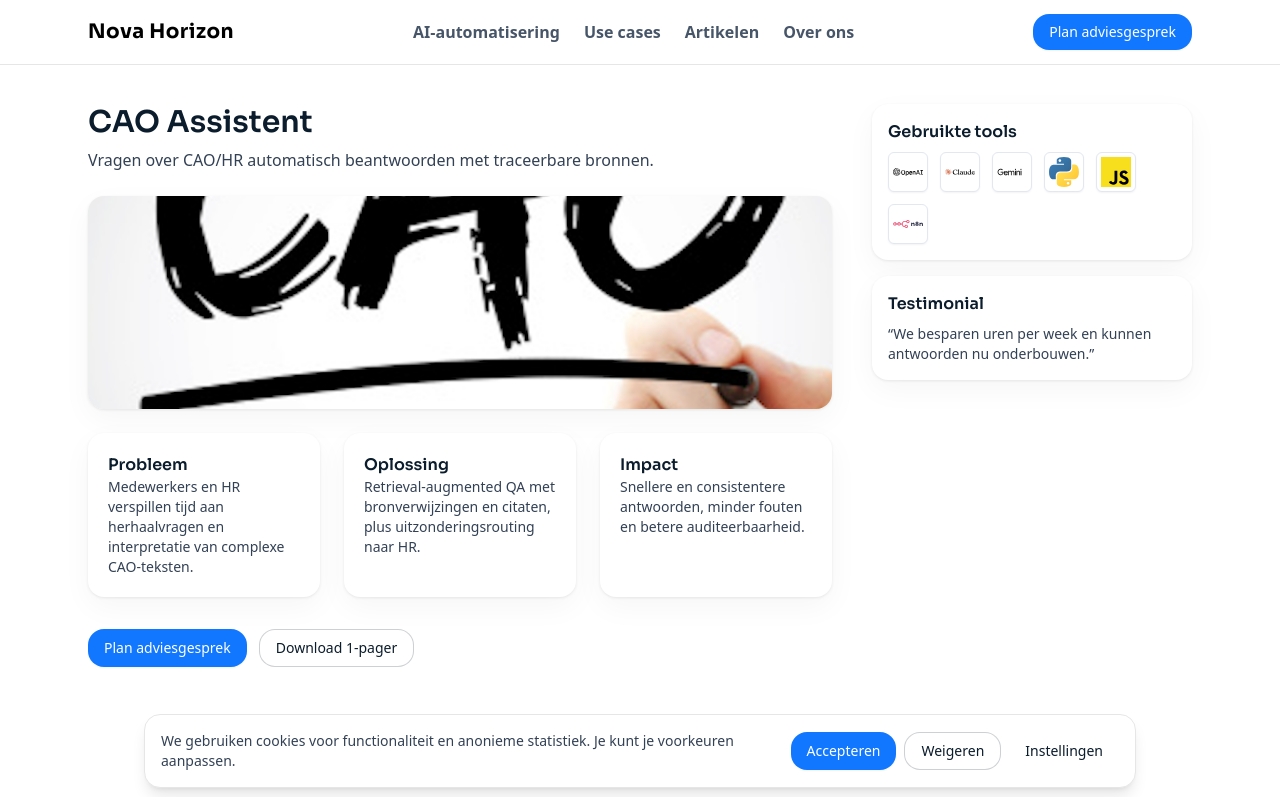
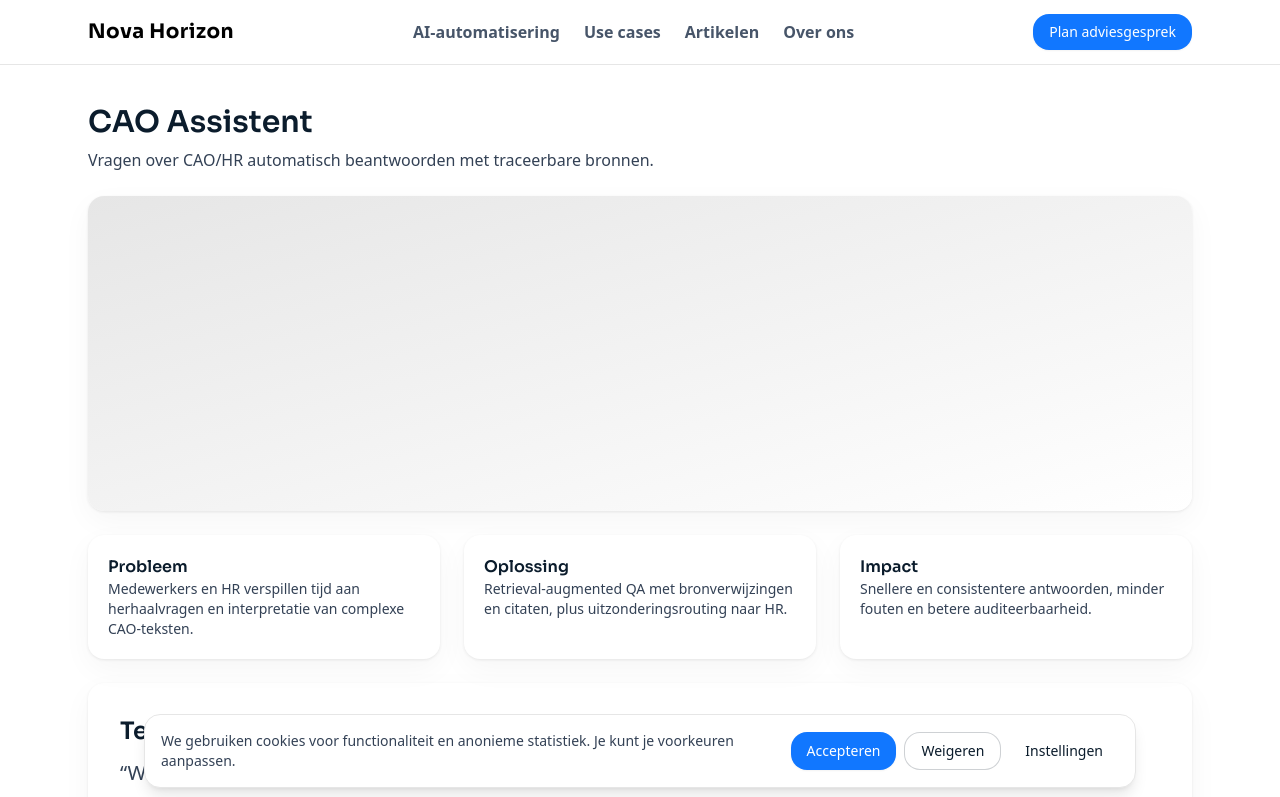
Before and after one commit to cwazuidema/novahorizon_corporate, a Next.js app: page /use-cases/cao-assistent in a window 1280 px wide. Shown: the top 797 px of the page. Built offline with nearby package versions, Linux system fonts and the light colour scheme.

Commit message:
Update UseCasePage to render Markdown content with ReactMarkdown and remark-gfm support. Enhance UseCaseCard for video embedding and improve use case data with new titles and testimonials. Add new use case content in Markdown format for better presentation.

```diff
--- a/app/use-cases/[slug]/page.js
+++ b/app/use-cases/[slug]/page.js
@@ -3,35 +3,54 @@ import Card from '../../../components/Card';
 import Button from '../../../components/Button';
 import { useCaseList, getUseCaseBySlug } from '../../../data/useCases';
 import { notFound } from 'next/navigation';
+import fs from 'fs';
+import path from 'path';
+import ReactMarkdown from 'react-markdown';
+import remarkGfm from 'remark-gfm';
 
 export async function generateStaticParams() {
     return useCaseList.map((u) => ({ slug: u.slug }));
 }
 
+// Render Markdown content using a robust library with GitHub-flavored Markdown support
+
 export default function UseCasePage({ params }) {
     const uc = getUseCaseBySlug(params.slug);
     if (!uc) return notFound();
     const videoEmbedUrl = uc.videoUrl ? (uc.videoUrl.includes('watch?v=') ? uc.videoUrl.replace('watch?v=', 'embed/') : uc.videoUrl) : null;
+    const mdFilePath = path.join(process.cwd(), 'content', 'use-cases', `${uc.slug}.md`);
+    let mdContent = '';
+    try {
+        if (fs.existsSync(mdFilePath)) {
+            mdContent = fs.readFileSync(mdFilePath, 'utf8');
+        }
+    } catch (e) {
+        // ignore missing file
+    }
     return (
         <main className="py-10">
             <Container>
-                <div className="grid gap-10 md:grid-cols-[1fr_320px]">
+                <div className="space-y-10">
                     <section>
                         <h1 className="mb-2 text-3xl font-semibold text-primary" style={{ fontFamily: 'var(--font-sora), var(--font-inter), ui-sans-serif' }}>{uc.name}</h1>
-                        <p className="mb-6 text-slate-700 max-w-2xl">{uc.blurb}</p>
+                        <p className="mb-6 text-slate-700">{uc.blurb}</p>
                         <Card className="mb-6 overflow-hidden">
-                            <div className="relative w-full" style={{ aspectRatio: '3.5 / 1' }}>
-                                {uc.image ? (
-                                    <img
-                                        src={uc.image}
-                                        alt=""
-                                        aria-hidden="true"
-                                        className="absolute inset-0 h-full w-full object-cover"
+                            {videoEmbedUrl ? (
+                                <div className="relative w-full" style={{ aspectRatio: '16 / 9' }}>
+                                    <iframe
+                                        src={videoEmbedUrl}
+                                        title="YouTube video player"
+                                        frameBorder="0"
+                                        allow="accelerometer; autoplay; clipboard-write; encrypted-media; gyroscope; picture-in-picture; web-share"
+                                        allowFullScreen
+                                        className="absolute inset-0 h-full w-full"
                                     />
-                                ) : (
+                                </div>
+                            ) : (
+                                <div className="relative w-full" style={{ aspectRatio: '3.5 / 1' }}>
                                     <div className="h-full w-full bg-gradient-to-br from-secondary to-white" />
-                                )}
-                            </div>
+                                </div>
+                            )}
                         </Card>
                         <div className="grid gap-6 md:grid-cols-3">
                             <Card className="p-5">
@@ -47,32 +66,19 @@ export default function UseCasePage({ params }) {
                                 <p className="text-sm text-slate-700">{uc.impact || `${uc.outcome?.join(' · ')} — met KPI’s en payback‑schatting.`}</p>
                             </Card>
                         </div>
-                        <div className="mt-8 flex gap-3">
-                            <Button href="mailto:info@novahorizon.nl">Plan adviesgesprek</Button>
-                            <Button variant="outline" href="#">Download 1‑pager</Button>
-                        </div>
-                        {videoEmbedUrl && (
-                            <Card className="mt-8 overflow-hidden">
-                                <div className="relative w-full" style={{ aspectRatio: '16 / 9' }}>
-                                    <iframe
-                                        src={videoEmbedUrl}
-                                        title="YouTube video player"
-                                        frameBorder="0"
-                                        allow="accelerometer; autoplay; clipboard-write; encrypted-media; gyroscope; picture-in-picture; web-share"
-                                        allowFullScreen
-                                        className="absolute inset-0 h-full w-full"
-                                    />
-                                </div>
-                            </Card>
-                        )}
-                    </section>
-                    <aside className="space-y-4">
-                        <Card className="p-4">
+                        <Card className="mt-6 p-6 md:p-8">
+                            <h4 className="mb-3 text-xl md:text-2xl font-semibold text-primary" style={{ fontFamily: 'var(--font-sora), var(--font-inter), ui-sans-serif' }}>Testimonial</h4>
+                            <p className="text-lg md:text-xl text-slate-700">{uc.testimonial || '“Binnen 8 weken zagen we –35% doorlooptijd en betere klanttevredenheid.”'}</p>
+                            {uc.testimonialAuthor && (
+                                <p className="mt-2 text-sm text-slate-500 whitespace-pre-line">{uc.testimonialAuthor}</p>
+                            )}
+                        </Card>
+                        <Card className="mt-6 p-6 md:p-8">
                             <h4 className="mb-2 font-semibold text-primary" style={{ fontFamily: 'var(--font-sora), var(--font-inter), ui-sans-serif' }}>Gebruikte tools</h4>
                             {uc.stackLogos && uc.stackLogos.length > 0 ? (
-                                <div className="flex flex-wrap items-center gap-3">
+                                <div className="flex flex-wrap items-center gap-4">
                                     {uc.stackLogos.slice(0, 6).map((name, idx) => (
-                                        <div key={idx} className="flex h-10 w-10 items-center justify-center rounded-md border border-slate-200 bg-white p-1 shadow-sm">
+                                        <div key={idx} className="flex h-12 w-12 md:h-16 md:w-16 lg:h-20 lg:w-20 items-center justify-center rounded-md border border-slate-200 bg-white p-2 shadow-sm">
                                             <img
                                                 src={`/logos/${name}.svg`}
                                                 alt={`${name} logo`}
@@ -90,11 +96,19 @@ export default function UseCasePage({ params }) {
                                 </ul>
                             )}
                         </Card>
-                        <Card className="p-4">
-                            <h4 className="mb-2 font-semibold text-primary" style={{ fontFamily: 'var(--font-sora), var(--font-inter), ui-sans-serif' }}>Testimonial</h4>
-                            <p className="text-sm text-slate-700">{uc.testimonial || '“Binnen 8 weken zagen we –35% doorlooptijd en betere klanttevredenheid.”'}</p>
-                        </Card>
-                    </aside>
+                        <div className="mt-8 flex gap-3">
+                            <Button href="mailto:info@novahorizon.nl">Plan adviesgesprek</Button>
+                            <Button variant="outline" href="#">Download 1‑pager</Button>
+                        </div>
+
+                        {mdContent && (
+                            <div className="prose prose-slate max-w-none mt-6">
+                                <ReactMarkdown remarkPlugins={[remarkGfm]}>
+                                    {mdContent}
+                                </ReactMarkdown>
+                            </div>
+                        )}
+                    </section>
                 </div>
             </Container>
         </main>
--- a/components/UseCaseCard.jsx
+++ b/components/UseCaseCard.jsx
@@ -2,16 +2,19 @@ import Link from 'next/link';
 import Card from './Card';
 
 export default function UseCaseCard({ useCase, className = '' }) {
+    const videoEmbedUrl = useCase.videoUrl ? (useCase.videoUrl.includes('watch?v=') ? useCase.videoUrl.replace('watch?v=', 'embed/') : useCase.videoUrl) : null;
     return (
         <Link href={`/use-cases/${useCase.slug}`} className="block">
             <Card className={["flex flex-col cursor-pointer", className].filter(Boolean).join(' ')}>
-                <div className="relative w-full rounded-t-2xl overflow-hidden" style={{ aspectRatio: '3.5 / 1' }}>
-                    {useCase.image ? (
-                        <img
-                            src={useCase.image}
-                            alt=""
-                            aria-hidden="true"
-                            className="absolute inset-0 h-full w-full object-cover"
+                <div className="relative w-full rounded-t-2xl overflow-hidden" style={{ aspectRatio: '16 / 9' }}>
+                    {videoEmbedUrl ? (
+                        <iframe
+                            src={videoEmbedUrl}
+                            title="Use case video"
+                            frameBorder="0"
+                            allow="accelerometer; autoplay; clipboard-write; encrypted-media; gyroscope; picture-in-picture; web-share"
+                            allowFullScreen
+                            className="absolute inset-0 h-full w-full"
                         />
                     ) : (
                         <div className="h-full w-full bg-gradient-to-br from-secondary to-white" />
--- a/data/useCases.js
+++ b/data/useCases.js
@@ -1,7 +1,7 @@
 export const useCaseList = [
     {
         slug: 'personalised-lead-message',
-        name: 'Gepersonaliseerde bericht naar binnenkomende leads',
+        name: 'Van Email Lead naar Persoonlijke WhatsApp Bericht in 10 Seconden',
         image: '/img/nova_moving.png',
         videoUrl: 'https://www.youtube.com/watch?v=C4bRZondS1c',
         outcome: ['-40% afhandeltijd', '+20% NPS'],
@@ -12,6 +12,7 @@ export const useCaseList = [
         stack: ['n8n', 'LLM promptpijplijn', 'CRM API‑koppeling', 'Logging & evaluatie'],
         stackLogos: ['n8n', 'outlook', 'openai', 'whatsapp'],
         testimonial: '“Dit is precies wat we nodig hebben!”',
+        testimonialAuthor: 'David\nSenior Sales Executive\nInternationaal Verhuisbedrijf',
     },
     {
         slug: 'cao-assistent',
@@ -25,6 +26,7 @@ export const useCaseList = [
         stack: ['Document indexing (RAG)', 'Embeddings & vectorstore', 'LLM met citations', 'HRIS integratie', 'Auditlogging'],
         stackLogos: ['openai', 'claude', 'google-gemini', 'python', 'javascript', 'n8n'],
         testimonial: '“We besparen uren per week en kunnen antwoorden nu onderbouwen.”',
+        testimonialAuthor: 'Anonieme klant',
     },
     {
         slug: 'groot-pdf-naar-rapport',
@@ -37,6 +39,7 @@ export const useCaseList = [
         stack: ['PDF parsing', 'Section chunking', 'LLM summarization', 'Word/Google Docs export', 'Review UI'],
         stackLogos: ['python', 'openai', 'google-gemini', 'claude', 'javascript', 'n8n'],
         testimonial: '“Het rapport staat nu in uren in plaats van dagen.”',
+        testimonialAuthor: 'Anonieme klant',
     },
     {
         slug: 'inkomende-opdrachten-automatisch',
@@ -49,6 +52,7 @@ export const useCaseList = [
         stack: ['Channel connectors', 'NER/extractie', 'n8n orkestratie', 'ERP/CRM API', 'Monitoring & retry'],
         stackLogos: ['n8n', 'openai', 'javascript', 'python', 'google-gemini', 'claude'],
         testimonial: '“Automatisch boeken werkt verrassend goed — operators focussen op uitzonderingen.”',
+        testimonialAuthor: 'Anonieme klant',
     },
     {
         slug: 'n8n-integraties',
@@ -61,6 +65,7 @@ export const useCaseList = [
         stack: ['n8n', 'REST/GraphQL', 'Webhooks & queues', 'Secrets & env management', 'Observability'],
         stackLogos: ['n8n', 'javascript', 'python', 'openai', 'google-gemini', 'claude'],
         testimonial: '“We kunnen nu zelf eenvoudig koppelingen aanpassen.”',
+        testimonialAuthor: 'Anonieme klant',
     },
 ];
 
--- a/package.json
+++ b/package.json
@@ -12,7 +12,9 @@
         "@heroicons/react": "^2.2.0",
         "next": "14.2.5",
         "react": "18.3.1",
-        "react-dom": "18.3.1"
+        "react-dom": "18.3.1",
+        "react-markdown": "^10.1.0",
+        "remark-gfm": "^4.0.1"
     },
     "devDependencies": {
         "@tailwindcss/typography": "^0.5.16",
```
Also changed, not shown: content/use-cases/personalised-lead-message.md (added, +16 -0 lines), 1 other file (tests, documents, lock files or other folders).
